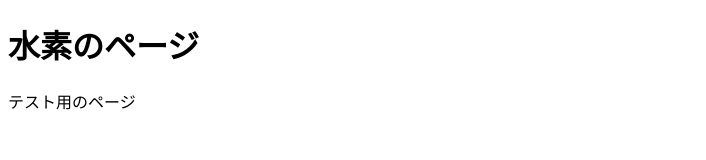
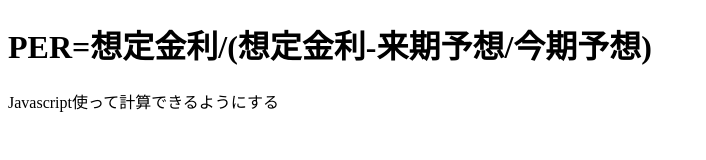
Before and after one commit to suisoh1/suisoh1, a plain HTML site: page index.html in a window 1280 px wide. Shown: the whole page, without its empty margins (0-706 px from the left). Drawn offline with Linux system fonts and the light colour scheme.

Commit message:
Update index.html

```diff
--- a/index.html
+++ b/index.html
@@ -3,11 +3,11 @@
 <head>
     <meta charset="UTF-8">
     <meta name="viewport" content="width=device-width, initial-scale=1.0">
-    <title>タイトル</title>
+    <title>未定</title>
 
 </head>
 <body>
-    <h1>水素のページ</h1>
-    <p>テスト用のページ</p>
+    <h1>PER=想定金利/(想定金利-来期予想/今期予想)</h1>
+    <p>Javascript使って計算できるようにする</p>
 </body>
 </html>
```
